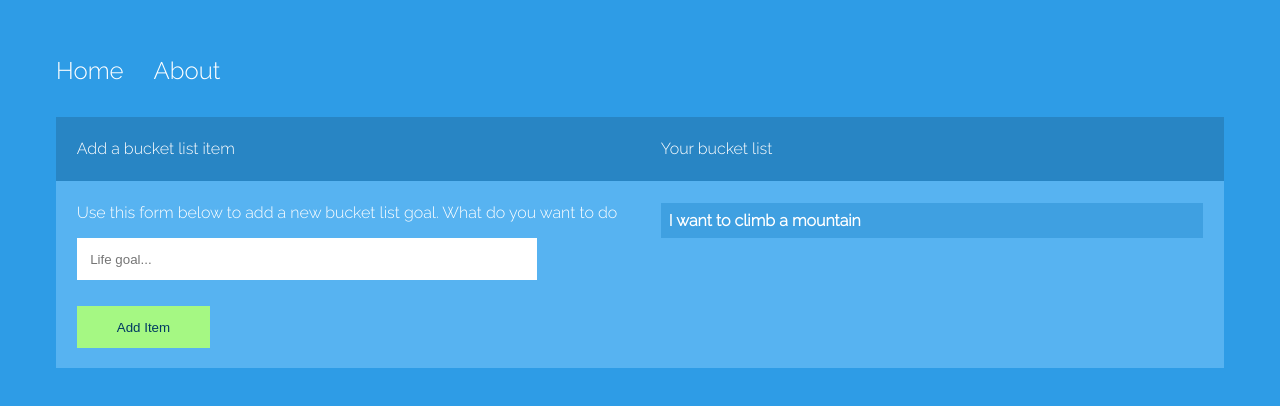
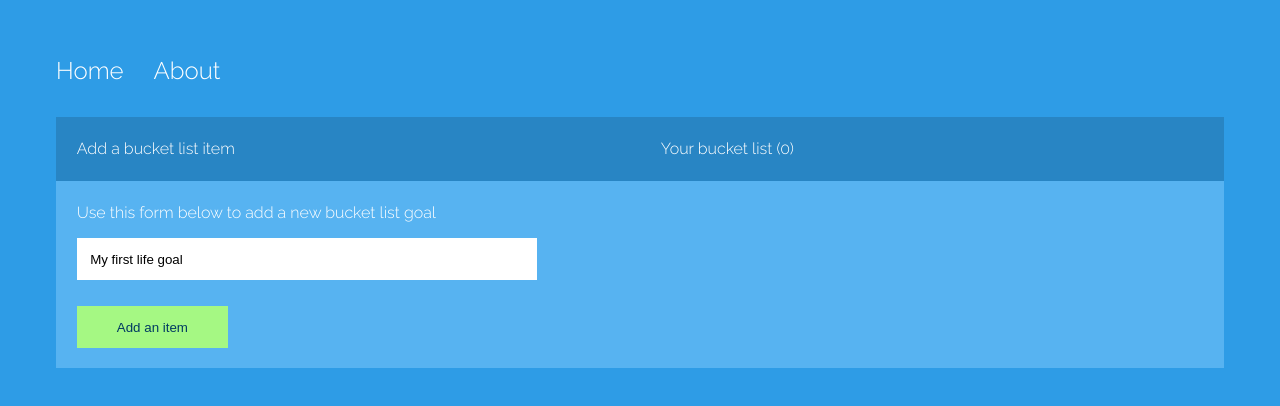
Before and after one commit to JesusRodriguezR/ng5-web, an Angular app: page / in a window 1280 px wide. Shown: the top 406 px of the page. Built offline with nearby package versions, Linux system fonts and the light colour scheme.

Commit message:
update css #5

```diff
--- a/src/app/app.module.ts
+++ b/src/app/app.module.ts
@@ -1,6 +1,7 @@
 import { NgModule } from '@angular/core';
 import { BrowserModule } from '@angular/platform-browser';
 
+import { FormsModule } from '@angular/forms';
 import { AppRoutingModule } from './app-routing.module';
 import { AppComponent } from './app.component';
 import { HomeComponent } from './home/home.component';
@@ -14,7 +15,8 @@
   ],
   imports: [
     BrowserModule,
-    AppRoutingModule
+    AppRoutingModule,
+    FormsModule
   ],
   providers: [],
   bootstrap: [AppComponent]
--- a/src/app/home/home.component.html
+++ b/src/app/home/home.component.html
@@ -1,23 +1,24 @@
 <div class="container color-dark">
     <div class="col">
         <p>Add a bucket list item</p>
-
     </div>
     <div class="col">
-        <p>Your bucket list</p>
+        <p>Your bucket list ({{ itemCount }})</p>
     </div>
 </div>
-<div class = "container color-light">
-    <div class=" col">
-        <p class="sm"> Use this form below to add a new bucket list goal. What do you want to do</p>
-        <form >
-            <input type="text" class="txt" name="item" placeholder="Life goal...">
-            <input type="submit" class="btn" value="Add Item">
-        </form>
+    <div class="container color-light">
+        <div class="col">
+            <p class="sm"> Use this form below to add a new bucket list goal</p>
+
+            <form>
+                <input type="text" class="txt" name="item" placeholder="life goals..." [(ngModel)]="goalText">
+                <input type="submit" class="btn" [value]="bntText" (click)="addItem()">
+            </form>
+        </div>
+
+        <div class="col">
+            <p class="life-container" *ngFor="let goal of goals">
+                {{goal}}
+            </p>
+        </div>
     </div>
-    <div class="col">
-        <p class="life-container">
-            I want to climb a mountain
-        </p>
-    </div>
-</div>
--- a/src/app/home/home.component.ts
+++ b/src/app/home/home.component.ts
@@ -7,9 +7,22 @@
 })
 export class HomeComponent implements OnInit {
 
+  itemCount: number = 4;
+  bntText: string = 'Add an item';
+  goalText: string = 'My first life goal';
+  goals: string[] = [];
+
   constructor() { }
 
-  ngOnInit(): void {
+  //Life-cycle hook which is initiated when the app loads.
+  //cuando el componente se carga, se ejecuta esto:
+  ngOnInit() {
+    this.itemCount = this.goals.length;
   }
 
+  addItem(){
+    this.goals.push(this.goalText);
+    this.goalText = '';
+    this.itemCount = this.goals.length;
+  }
 }
```
